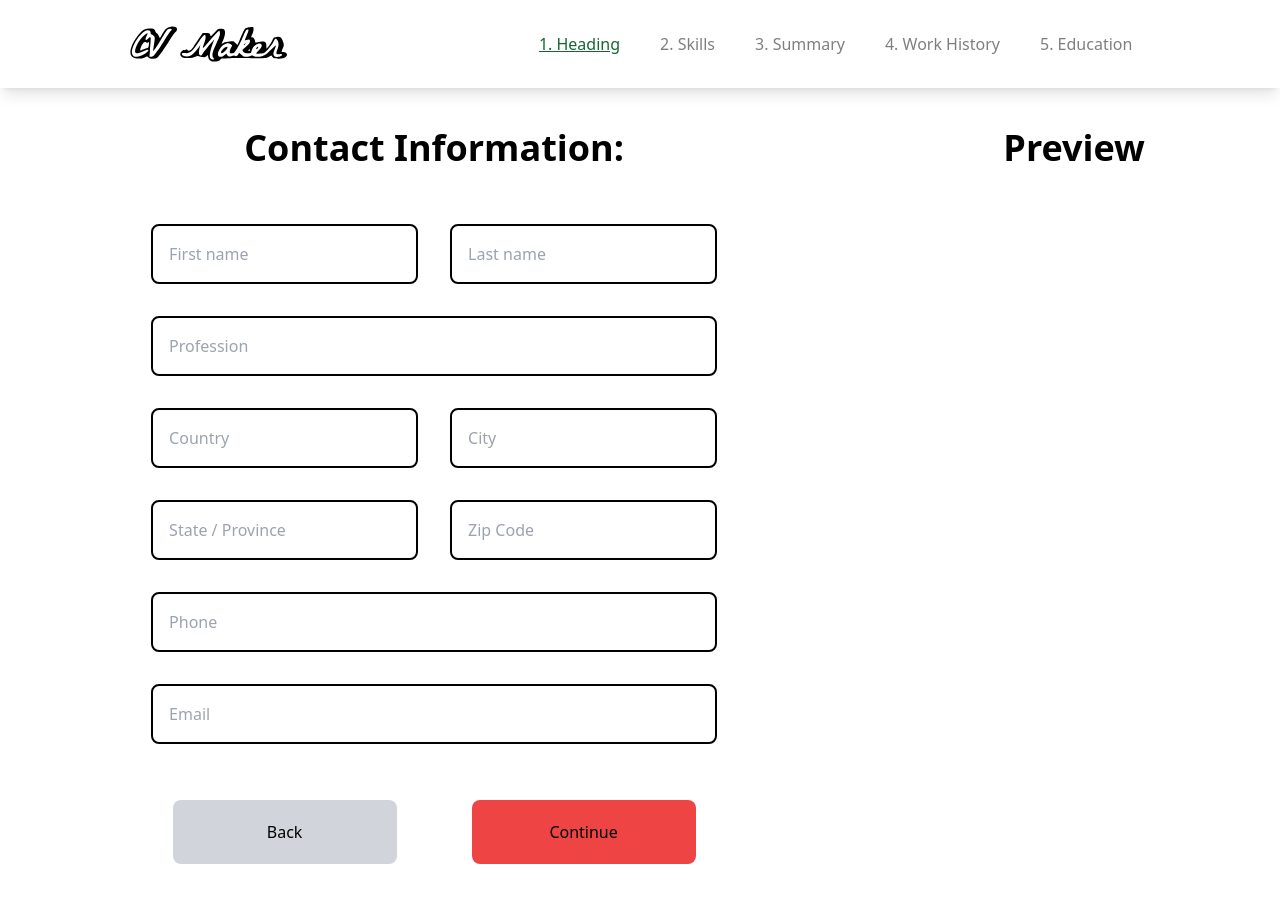
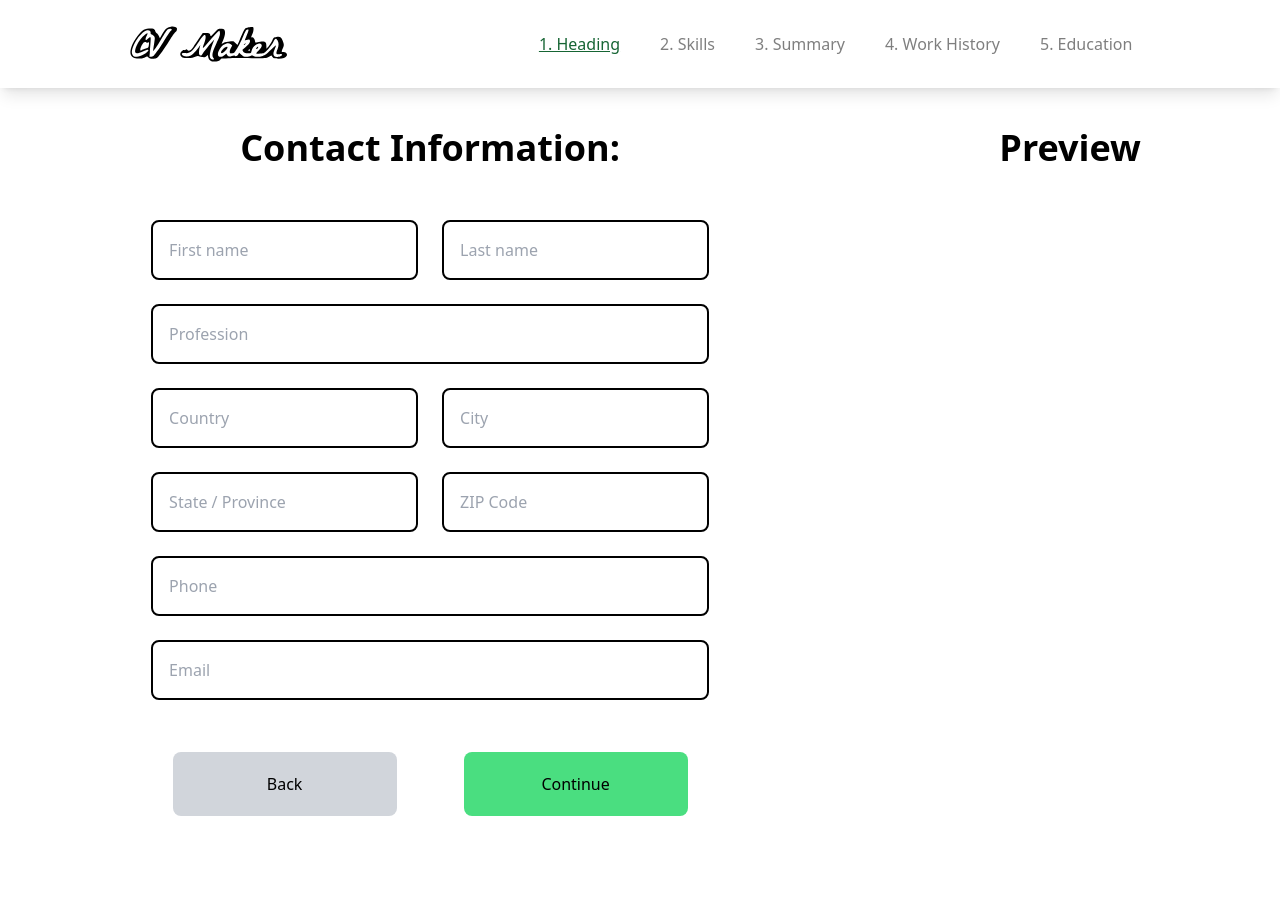
Before and after one commit to lmreineer/cv-maker, a React (Create React App) app: page / in a window 1280 px wide. After the commit the page ends 856 px from the top, so only its background shows below. Built offline with nearby package versions, Linux system fonts and the light colour scheme.

Commit message:
Add form validation

```diff
--- a/src/components/form/HeadingForm.js
+++ b/src/components/form/HeadingForm.js
@@ -1,113 +1,162 @@
+import React, { useState } from "react";
+
 const Heading = () => {
+    const [firstName, setFirstName] = useState("");
+    const [lastName, setLastName] = useState("");
+    const [email, setEmail] = useState("");
+    const [errors, setErrors] = useState({});
+
     const preventRedirect = (e) => {
         e.preventDefault();
+
+        // Perform form validation
+        const validationErrors = {};
+        if (firstName.trim() === "") {
+            validationErrors.firstName = "First name is required";
+        }
+        if (lastName.trim() === "") {
+            validationErrors.lastName = "Last name is required";
+        }
+        if (email.trim() === "") {
+            validationErrors.email = "Email is required";
+        }
+
+        // Set the validation errors
+        setErrors(validationErrors);
     };
 
     return (
-        <form className='flex justify-around' onSubmit={preventRedirect}>
+        <form className="flex justify-around" onSubmit={preventRedirect}>
             <div>
-                <h1 className='text-4xl my-10 font-semibold text-center'>
+                <h1 className="text-4xl my-10 font-semibold text-center">
                     Contact Information:
                 </h1>
-                <div>
+                <div className="flex">
                     <label>
                         <input
-                            type='text'
-                            name='first-name'
-                            placeholder='First name'
-                            className='border-2 border-black rounded-lg m-4 p-4'
+                            type="text"
+                            name="first-name"
+                            placeholder="First name"
+                            className={
+                                errors.firstName
+                                    ? " border-2 border-red-700 rounded-lg m-3 p-4"
+                                    : "border-2 border-black rounded-lg m-3 p-4"
+                            }
+                            value={firstName}
+                            onChange={(e) => setFirstName(e.target.value)}
                         />
+                        {errors.firstName && (
+                            <p className="ml-4 text-red-800">{errors.firstName}</p>
+                        )}
                     </label>
                     <label>
                         <input
-                            type='text'
-                            name='last-name'
-                            placeholder='Last name'
-                            className='border-2 border-black rounded-lg m-4 p-4'
+                            type="text"
+                            name="last-name"
+                            placeholder="Last name"
+                            className={
+                                errors.lastName
+                                    ? " border-2 border-red-700 rounded-lg m-3 p-4"
+                                    : "border-2 border-black rounded-lg m-3 p-4"
+                            }
+                            value={lastName}
+                            onChange={(e) => setLastName(e.target.value)}
                         />
+                        {errors.lastName && (
+                            <p className="ml-4 text-red-800">{errors.lastName}</p>
+                        )}
                     </label>
                 </div>
                 <div>
-                    <label className='flex'>
+                    <label className="flex">
                         <input
-                            type='text'
-                            name='profession'
-                            placeholder='Profession'
-                            className='border-2 border-black rounded-lg m-4 p-4 w-full'
+                            type="text"
+                            name="profession"
+                            placeholder="Profession"
+                            className="border-2 border-black rounded-lg m-3 p-4 w-full"
                         />
                     </label>
                 </div>
                 <div>
                     <label>
                         <input
-                            type='text'
-                            name='country'
-                            placeholder='Country'
-                            className='border-2 border-black rounded-lg m-4 p-4'
+                            type="text"
+                            name="country"
+                            placeholder="Country"
+                            className="border-2 border-black rounded-lg m-3 p-4"
                         />
                     </label>
                     <label>
                         <input
-                            type='text'
-                            name='city'
-                            placeholder='City'
-                            className='border-2 border-black rounded-lg m-4 p-4'
+                            type="text"
+                            name="city"
+                            placeholder="City"
+                            className="border-2 border-black rounded-lg m-3 p-4"
                         />
                     </label>
                 </div>
                 <div>
                     <label>
                         <input
-                            type='text'
-                            name='state-province'
-                            placeholder='State / Province'
-                            className='border-2 border-black rounded-lg m-4 p-4'
+                            type="text"
+                            name="state-province"
+                            placeholder="State / Province"
+                            className="border-2 border-black rounded-lg m-3 p-4"
                         />
                     </label>
                     <label>
                         <input
-                            type='number'
-                            name='zip-code'
-                            placeholder='Zip Code'
-                            className='border-2 border-black rounded-lg m-4 p-4'
+                            type="tel"
+                            name="zip-code"
+                            placeholder="ZIP Code"
+                            className="border-2 border-black rounded-lg m-3 p-4"
                         />
                     </label>
                 </div>
                 <div>
-                    <label className='flex'>
+                    <label className="flex">
                         <input
-                            type='tel'
-                            name='phone'
-                            placeholder='Phone'
-                            className='border-2 border-black rounded-lg m-4 p-4 w-full'
+                            type="tel"
+                            name="phone-number"
+                            placeholder="Phone"
+                            className="border-2 border-black rounded-lg m-3 p-4 w-full"
                         />
                     </label>
                 </div>
                 <div>
-                    <label className='flex'>
+                    <label className="flex">
                         <input
-                            type='email'
-                            name='email'
-                            placeholder='Email'
-                            id='email'
-                            className='border-2 border-black rounded-lg m-4 p-4 w-full'
+                            type="email"
+                            name="email"
+                            placeholder="Email"
+                            id="email"
+                            className={
+                                errors.email
+                                    ? "border-2 border-red-700 rounded-lg m-3 p-4 w-full"
+                                    : "border-2 border-black rounded-lg m-3 p-4 w-full"
+                            }
+                            value={email}
+                            onChange={(e) => setEmail(e.target.value)}
                         />
                     </label>
+                    {errors.lastName && (
+                        <p className="ml-4 text-red-800">{errors.email}</p>
+                    )}
                 </div>
-                <div className='flex justify-around'>
-                    <button className='bg-gray-300 hover:bg-gray-400 transition p-5 w-56 rounded-lg my-10'>
+                <div className="flex justify-around">
+                    <button className="bg-gray-300 hover:bg-gray-400 transition p-5 w-56 rounded-lg my-10">
                         Back
                     </button>
                     <input
-                        type='submit'
-                        id='continue-button'
-                        className='bg-green-400 hover:bg-green-500 hover:cursor-pointer transition p-5 w-56 rounded-lg bg-red-500 my-10'
-                        value='Continue'
+                        type="submit"
+                        id="continue-button"
+                        className="bg-green-400 hover:bg-green-500 hover:cursor-pointer transition p-5 w-56 rounded-lg my-10"
+                        value="Continue"
                     />
                 </div>
             </div>
             <div>
-                <h1 className='text-4xl my-10 font-semibold text-center'>Preview</h1>
+                <h1 className="text-4xl my-10 font-semibold text-center">Preview</h1>
             </div>
         </form>
     );
--- a/tailwind.config.js
+++ b/tailwind.config.js
@@ -6,7 +6,7 @@ module.exports = {
   theme: {
     extend: {
       width: {
-        med: '10rem',
+        'med': '10rem',
       },
     },
   },
```
